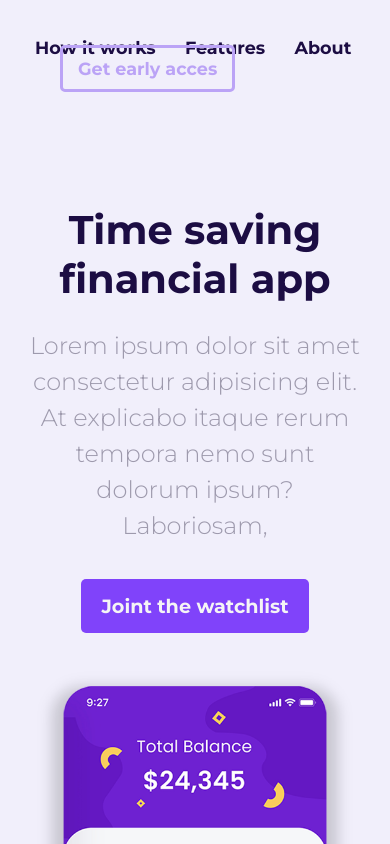
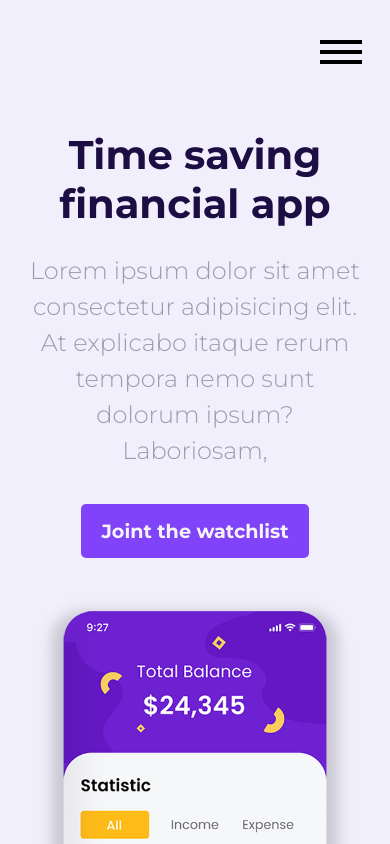
Before and after one commit to Morr-valir/Maquette-bank, a plain HTML site: page index.html in a window 390 px wide. Shown: the top 844 px of the page. Drawn offline with Linux system fonts and the light colour scheme.

Commit message:
Add responsive nav

```diff
--- a/index.html
+++ b/index.html
@@ -11,17 +11,20 @@
 
 <body>
     <section id="Section-1">
-        <header>
+        <header id="Header">
             <div class="left">
                 <img src="img/Swatch-logo.png" width="100px" alt="logo">
             </div>
             <div class="right">
-                <nav>
+                <nav id="navigation">
                     <a href="#">How it works</a>
                     <a href="#">Features</a>
                     <a href="#">About</a>
                     <a href="#">Get early acces</a>
                 </nav>
+            </div>
+            <div class="burger">
+                <span></span>
             </div>
         </header>
         <div class="container">
@@ -38,6 +41,7 @@
             </div>
         </div>
     </section>
+    <!--Setion des atoûts-->
     <section id="Section-2">
         <h2>All you financial and banking services in one place</h2>
         <div class="container">
@@ -101,7 +105,7 @@
             </div>
         </div>
     </footer>
-
+<script src="js/app.js"></script>
 </body>
 
 </html>
--- /dev/null
+++ b/js/app.js
@@ -0,0 +1,9 @@
+//Gestion du menu burger
+const burger = document.querySelector('.burger');
+const nav = document.querySelector('#navigation');
+const header  = document.querySelector('#Header');
+burger.addEventListener('click', ()=>{
+    burger.classList.toggle('active');
+    nav.classList.toggle('show');
+    header.classList.toggle('show');
+})
--- a/styles/styles.scss
+++ b/styles/styles.scss
@@ -39,6 +39,7 @@ body{
         max-width: 1600px;
         margin: 0 auto;
         padding: 20px 0 0 0;
+        transition: all 0.5s ease-in-out;
         nav{
             a{
                 color: $colorlink;
@@ -54,6 +55,48 @@ body{
                 margin-left: 50px;
 
             }
+        }
+        .burger{
+            width: 42px;
+            height: 24px;
+            cursor: pointer;
+            position: absolute;
+            right: 5%;
+            top: 40px;
+            span{
+                display: block;
+                height: 4px;
+                width: 100%;
+                background: black;
+                position: absolute;
+                top: 50%;
+                transform: translateY(-50%);
+                transition: all 0.5s ease-in-out;
+
+            }
+            span::before,span::after{
+                content: '';
+                position: absolute;
+                width: 100%;
+                height: 4px;
+                background: black;
+                transition: all 0.5s ease-in-out;
+            }
+            span::before{
+                transform:  translateY(-10px);
+            }
+            span::after{
+                transform: translateY(10px);
+            }
+        }
+        .burger.active span{
+            background:transparent;
+        }
+        .burger.active span::before{
+            transform:  translateY(0) rotate(45deg);
+        }
+        .burger.active span::after{
+            transform:  translateY(0) rotate(-45deg);
         }
 
     }
@@ -104,11 +147,35 @@ body{
         padding: 0 10px 0 10px;
         //Header menu
         header{
-            justify-content: center;
             .left{display: none;}
+            .right{
+                flex: 2;
+                text-align: center;
+                display: flex;
+                justify-content: center;
+                text-align: center;
+            }
+            nav{
+                display: flex;
+                flex-direction: column;
+                opacity: 0;
+                transition: all 0.5s ease-in-out;
+                a{padding: 10px 0;}
+            }
+            nav.show{
+                opacity: 1;
+            }
+        }
+        header.show{
+            position: fixed;
+            top: 0;
+            right: 0;
+            background: #f1effb;
+            width: 100%;
+            height: 100vh;
         }
         .container{
-            margin-top: 75px;
+            margin-top:0;
             justify-content: center;
             flex-direction: column;
             .banner-info{
```
Also changed, not shown: styles/styles.css, 1 other file.
